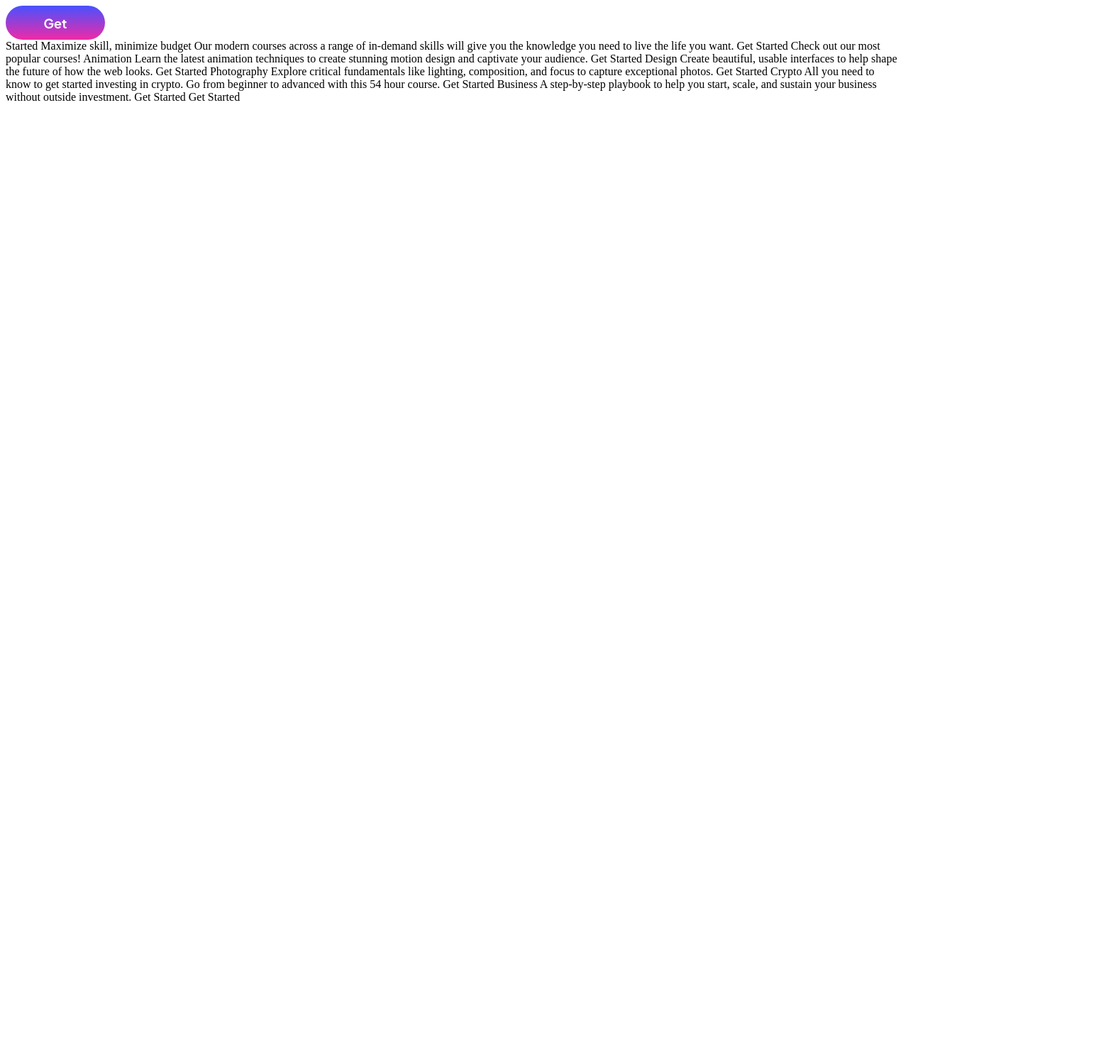
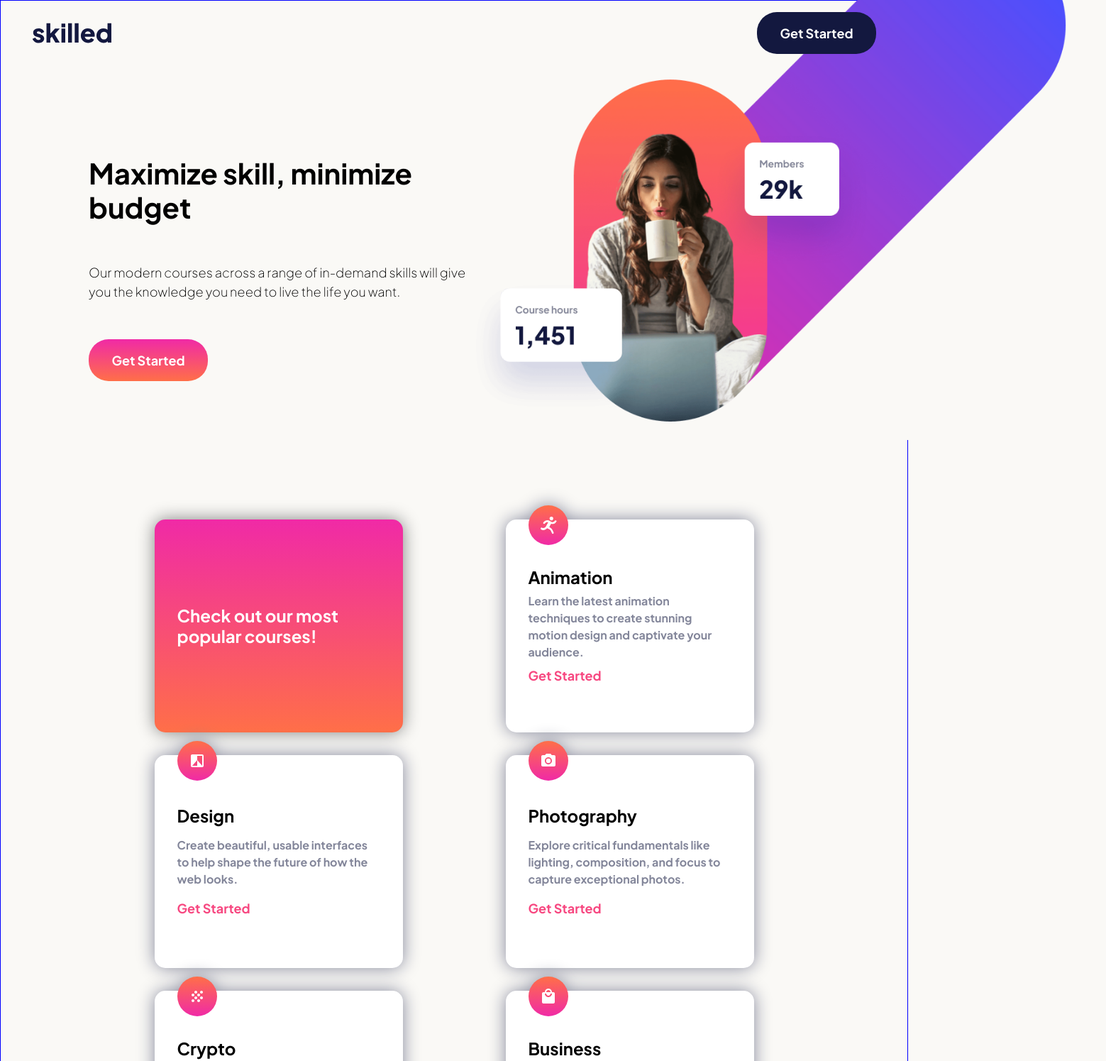
Before and after one commit to madroosterlab/FEM-Elearning, a plain HTML site: page index.html in a window 1280 px wide. Shown: the top 1495 px of the page at 71% size, 1559 px wide, since content can reach past the window. Before the commit the page ends 800 px from the top, so only its background shows below. Drawn offline with Linux system fonts and the light colour scheme.

Commit message:
finished first draft

```diff
--- a/_components.scss
+++ b/_components.scss
@@ -4,7 +4,7 @@ $blue-900: #13183f;
 $blue-600: #666ca3;
 $pink-600: #f74780;
 $pink-300: #ffa7c3;
-$gray: #83869a;
+$grey: #83869a;
 $white: white;
 
 %gradient-pink {
@@ -46,7 +46,7 @@ $white: white;
   font-family: "Plus Jakarta Sans", sans-serif;
   font-size: 18px;
   line-height: 150%;
-  font-weight: 500;
+  font-weight: 100;
 }
 
 %text-6 {
@@ -83,12 +83,12 @@ $white: white;
   @extend %text-6;
 }
 
-%button-black {
+%button-blue {
   @extend %button;
-  background-color: black;
+  background-color: $blue-900;
   color: white;
 }
-%button-black:hover {
+%button-blue:hover {
   background-color: $blue-600;
 }
 
@@ -122,6 +122,7 @@ $white: white;
 %button-purple:hover {
   color: white;
   position: relative;
+
   .a-overlay {
     position: absolute;
     padding: 0;
@@ -131,14 +132,15 @@ $white: white;
     height: 100%;
     background-color: #ffffff;
     opacity: 0.5;
+    border-radius: 28px;
   }
 }
 
-%button-black-mobile {
-  @extend %button-black;
+%button-blue-mobile {
+  @extend %button-blue;
   @extend %button-mobile;
 }
-%button-black-mobile:hover {
+%button-blue-mobile:hover {
   background-color: $blue-600;
 }
 
@@ -179,15 +181,3 @@ $white: white;
     opacity: 0.5;
   }
 }
-
-%button-link {
-  color: $pink-600;
-  @extend %text-7;
-}
-%buntton-link:hover {
-  color: $pink-300;
-  @extend %text-7;
-}
-
-%logo {
-}
--- a/index.html
+++ b/index.html
@@ -10,24 +10,82 @@
       sizes="32x32"
       href="./assets/favicon-32x32.png"
     />
-    <link rel="stylesheet" href="style.css" />
+    <link rel="stylesheet" href="main.css" />
     <title>Frontend Mentor | Skilled e-learning landing page</title>
   </head>
   <body>
-    <a
-      ><div class="a-overlay"></div>
-      Get</a
-    >
-    Started Maximize skill, minimize budget Our modern courses across a range of
-    in-demand skills will give you the knowledge you need to live the life you
-    want. Get Started Check out our most popular courses! Animation Learn the
-    latest animation techniques to create stunning motion design and captivate
-    your audience. Get Started Design Create beautiful, usable interfaces to
-    help shape the future of how the web looks. Get Started Photography Explore
-    critical fundamentals like lighting, composition, and focus to capture
-    exceptional photos. Get Started Crypto All you need to know to get started
-    investing in crypto. Go from beginner to advanced with this 54 hour course.
-    Get Started Business A step-by-step playbook to help you start, scale, and
-    sustain your business without outside investment. Get Started Get Started
+    <nav>
+      <img src="/assets/logo-dark.svg" alt="logo for skilled" />
+      <a>Get Started</a>
+    </nav>
+    <div class="hero">
+      <div class="text-hero">
+        <h2>Maximize skill, minimize budget</h2>
+        <p>
+          Our modern courses across a range of in-demand skills will give you
+          the knowledge you need to live the life you want.
+        </p>
+        <a
+          ><div class="a-overlay"></div>
+          Get Started</a
+        >
+      </div>
+      <div id="img" class="img"></div>
+    </div>
+    <div class="content">
+      <h2>Check out our most popular courses!</h2>
+      <div class="card">
+        <h3>Animation</h3>
+        <p>
+          <img src="assets/icon-animation.svg" />
+          Learn the latest animation techniques to create stunning motion design
+          and captivate your audience.
+        </p>
+        <a>Get Started</a>
+      </div>
+      <div class="card">
+        <h3>Design</h3>
+        <p>
+          <img src="assets/icon-design.svg" />
+          Create beautiful, usable interfaces to help shape the future of how
+          the web looks.
+        </p>
+        <a>Get Started</a>
+      </div>
+      <div class="card">
+        <h3>Photography</h3>
+        <p>
+          <img src="assets/icon-photography.svg" />
+          Explore critical fundamentals like lighting, composition, and focus to
+          capture exceptional photos.
+        </p>
+        <a>Get Started</a>
+      </div>
+      <div class="card">
+        <h3>Crypto</h3>
+        <p>
+          <img src="assets/icon-crypto.svg" />
+          All you need to know to get started investing in crypto. Go from
+          beginner to advanced with this 54 hour course.
+        </p>
+        <a>Get Started</a>
+      </div>
+      <div class="card">
+        <h3>Business</h3>
+        <p>
+          <img src="assets/icon-business.svg" />
+          A step-by-step playbook to help you start, scale, and sustain your
+          business without outside investment.
+        </p>
+        <a>Get Started</a>
+      </div>
+    </div>
+    <footer>
+      <img src="/assets/logo-light.svg" alt="skilled logo" />
+      <a
+        ><div class="a-overlay"></div>
+        Get Started</a
+      >
+    </footer>
   </body>
 </html>
--- a/main.scss
+++ b/main.scss
@@ -1,4 +1,199 @@
 @use "components";
-a {
-  @extend %button-purple-mobile;
+
+$blue-900: #13183f;
+$blue-600: #666ca3;
+$pink-600: #f74780;
+$pink-300: #ffa7c3;
+$grey: #83869a;
+$white: white;
+
+* {
+  box-sizing: border-box;
+  padding: 0;
+  margin: 0;
 }
+
+body {
+  background-color: #faf9f6;
+  width: 100vw;
+  overflow-x: hidden;
+}
+
+nav {
+  display: flex;
+  align-items: center;
+  justify-content: space-between;
+  width: 100%;
+  height: 91px;
+  padding: 16px 20px;
+  a {
+    position: relative;
+    z-index: 10;
+    @extend %button-blue;
+  }
+}
+.hero {
+  background-color: #faf9f6;
+  padding: 64px 20px;
+  height: 825px;
+  width: 100%;
+  display: flex;
+  flex-direction: column;
+  justify-content: space-between;
+  .text-hero {
+    width: 328px;
+    height: 317px;
+    margin-top: 64px;
+    display: flex;
+    flex-direction: column;
+    justify-content: space-between;
+  }
+  h2 {
+    @extend %text-2;
+  }
+  a {
+    @extend %button-orange;
+  }
+  p {
+    @extend %text-5;
+  }
+  .img {
+    content: url("/assets/image-hero-mobile.png");
+    width: 335px;
+    height: 320px;
+    display: block;
+    margin: 0 auto;
+  }
+}
+.content {
+  height: 2018px;
+  display: flex;
+  flex-direction: column;
+  justify-content: space-around;
+  margin: 0 auto;
+  padding: 64px 20px;
+  background-color: #faf9f6;
+  h2 {
+    display: flex;
+    justify-content: center;
+    align-items: center;
+    height: 122px;
+    padding: 32px;
+    border-radius: 15px;
+    color: white;
+    @extend %text-4;
+    @extend %gradient-pink;
+  }
+}
+.card {
+  position: relative;
+  display: flex;
+  flex-direction: column;
+  justify-content: space-around;
+  height: 300px;
+  border-radius: 15px;
+  background-color: white;
+  padding: 64px 32px;
+  filter: drop-shadow(0 0 0.75rem $grey);
+  a {
+    color: $pink-600;
+    @extend %text-7;
+  }
+  a:hover {
+    color: $pink-300;
+    @extend %text-7;
+  }
+  img {
+    width: 56px;
+    position: absolute;
+    top: -20px;
+  }
+  h3 {
+    @extend %text-4;
+  }
+  p {
+    @extend %text-6;
+    color: $grey;
+  }
+}
+footer {
+  background-color: $blue-900;
+  display: flex;
+  justify-content: space-between;
+  align-items: center;
+  height: 96px;
+  padding: 24px 44px;
+  img {
+    width: 79.29px;
+    height: 20px;
+  }
+  a {
+    @extend %button-purple;
+  }
+}
+@media (min-width: 718px) {
+  body {
+    border: 1px tomato solid;
+    nav {
+      padding: 24px 44px;
+    }
+    .hero {
+      flex-direction: row;
+      position: relative;
+      height: 528px;
+      justify-content: space-between;
+      padding-left: 44px;
+      .img {
+        content: url("assets/image-hero-desktop@2x.png");
+        position: absolute;
+        top: -150px;
+        right: -300px;
+        width: 740px;
+        height: 640px;
+      }
+    }
+    .content {
+      display: flex;
+      height: auto;
+      flex-direction: row;
+      flex-wrap: wrap;
+      align-content: flex-start;
+      h2 {
+        filter: drop-shadow(0 0 0.75rem grey);
+        align-self: flex-end;
+        width: 350px;
+        height: 300px;
+      }
+      .card {
+        margin-top: 32px;
+        width: 350px;
+      }
+    }
+  }
+}
+@media (min-width: 1024px) {
+  body {
+    border: blue 1px solid;
+  }
+  .hero {
+    margin-left: 80px;
+    height: 964px;
+  }
+  #img {
+    width: 900px;
+    height: auto;
+    top: -250px;
+    right: -200px;
+  }
+  body .content {
+    padding: 80px 144px;
+    height: 956px;
+    align-content: space-around;
+  }
+  .text-hero {
+    h2,
+    p {
+      width: 544px;
+    }
+  }
+}
```
Also changed, not shown: main.css (added), style.css (deleted), 1 other file.
